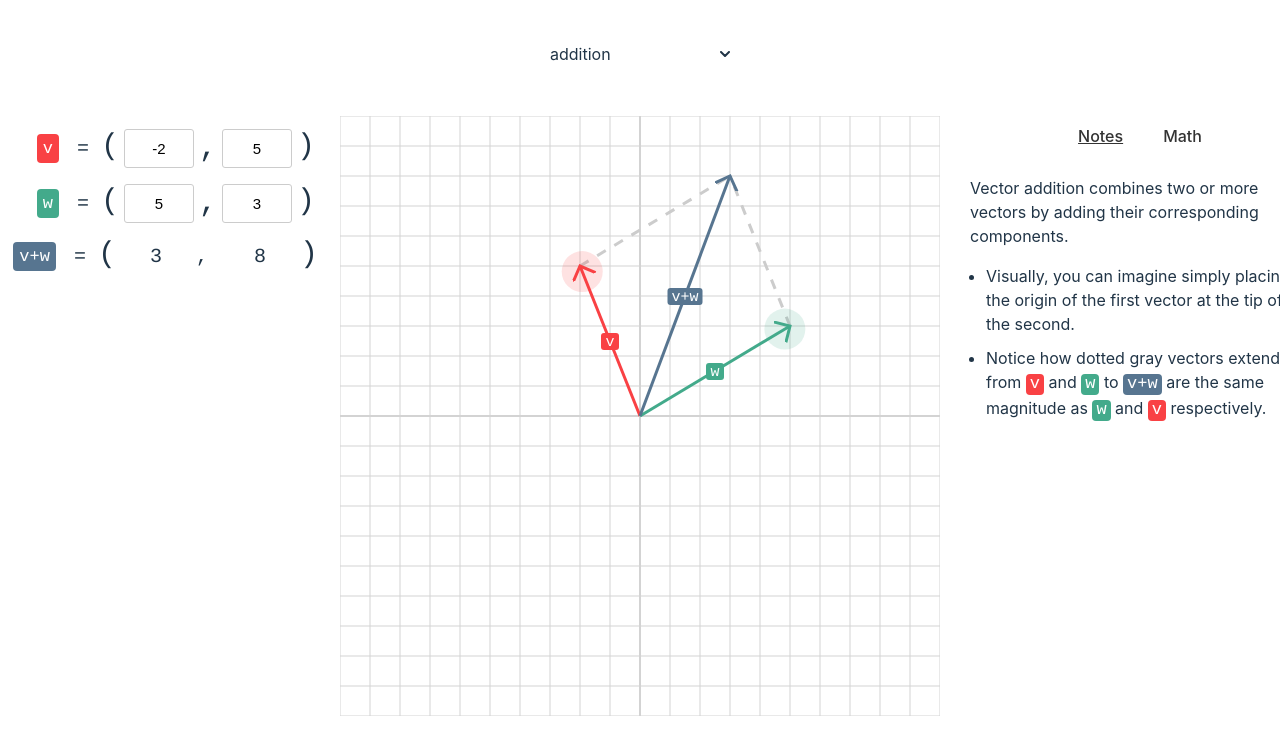
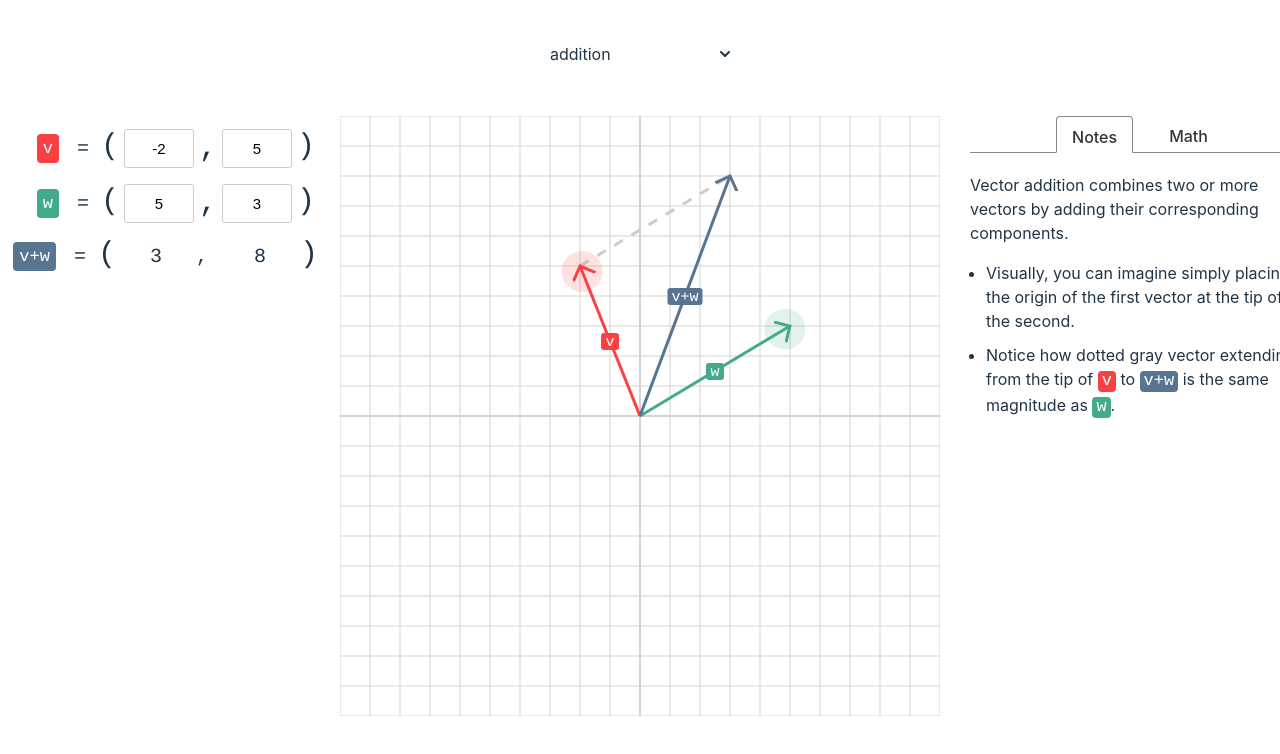
Before and after one commit to nolandc/vectors, a Vue app: page /#/ in a window 1280 px wide. Shown: the top 754 px of the page. Built offline with nearby package versions, Linux system fonts and the light colour scheme.

Commit message:
update styling

```diff
--- a/src/components/layout/MathDetails.vue
+++ b/src/components/layout/MathDetails.vue
@@ -54,18 +54,27 @@ if (tabs.value.length > 0) {
 		justify-content: center;
     gap: 20px;
     margin-bottom: 20px;
+    border-bottom: 1px solid #888;
 
     button {
-      background: none;
       border: none;
-      padding: 10px 10px;
+      padding: 10px 16px 6px 16px;
       font-size: 16px;
       cursor: pointer;
       color: #333;
       position: relative;
+      border-radius: 4px 4px 0 0;
+      background: white;
+      margin-bottom: -1px;
+      border: 0px solid transparent;
+      border-bottom: 1px solid #888;
+
 
 			&.active {
-				text-decoration: underline;
+        padding: 9px 15px 5px 15px;
+        border: 1px solid;
+        border-color: #888;
+        border-bottom-color: transparent;
 			}
 
       &:focus {
--- a/src/pages/AdditionPage.vue
+++ b/src/pages/AdditionPage.vue
@@ -41,7 +41,6 @@ provide('grid', grid)
     </VizDetails>
     <GridView :width="20" :height="20" :pxWidth="600" :pxHeight="600">
       <LineView :vector="v.plus(w)" :origin="v" :color="Colors.lightGray" strokeDashArray="10"/>
-      <LineView :vector="v.plus(w)" :origin="w" :color="Colors.lightGray" strokeDashArray="10"/>
 
       <DraggableCircleView :vector="v" @onChanged="nv => v = nv" :color="Colors.red"/>
       <VectorView :vector="v" :color="Colors.red"/>
@@ -63,9 +62,9 @@ provide('grid', grid)
             Visually, you can imagine simply placing the origin of the first vector at the tip of the second.
           </li>
           <li>
-            Notice how dotted gray vectors extending from <InlineColorLabel label="v" :color="Colors.red"/> and <InlineColorLabel label="w" :color="Colors.green"/>
-            to <InlineColorLabel label="v+w" :color="Colors.blue"/> are the same magnitude as
-            <InlineColorLabel label="w" :color="Colors.green"/> and <InlineColorLabel label="v" :color="Colors.red"/> respectively.
+            Notice how dotted gray vector extending from the tip of <InlineColorLabel label="v" :color="Colors.red"/>
+            to <InlineColorLabel label="v+w" :color="Colors.blue"/> is the same magnitude as
+            <InlineColorLabel label="w" :color="Colors.green"/>.
           </li>
         </ul>
       </template>
```
